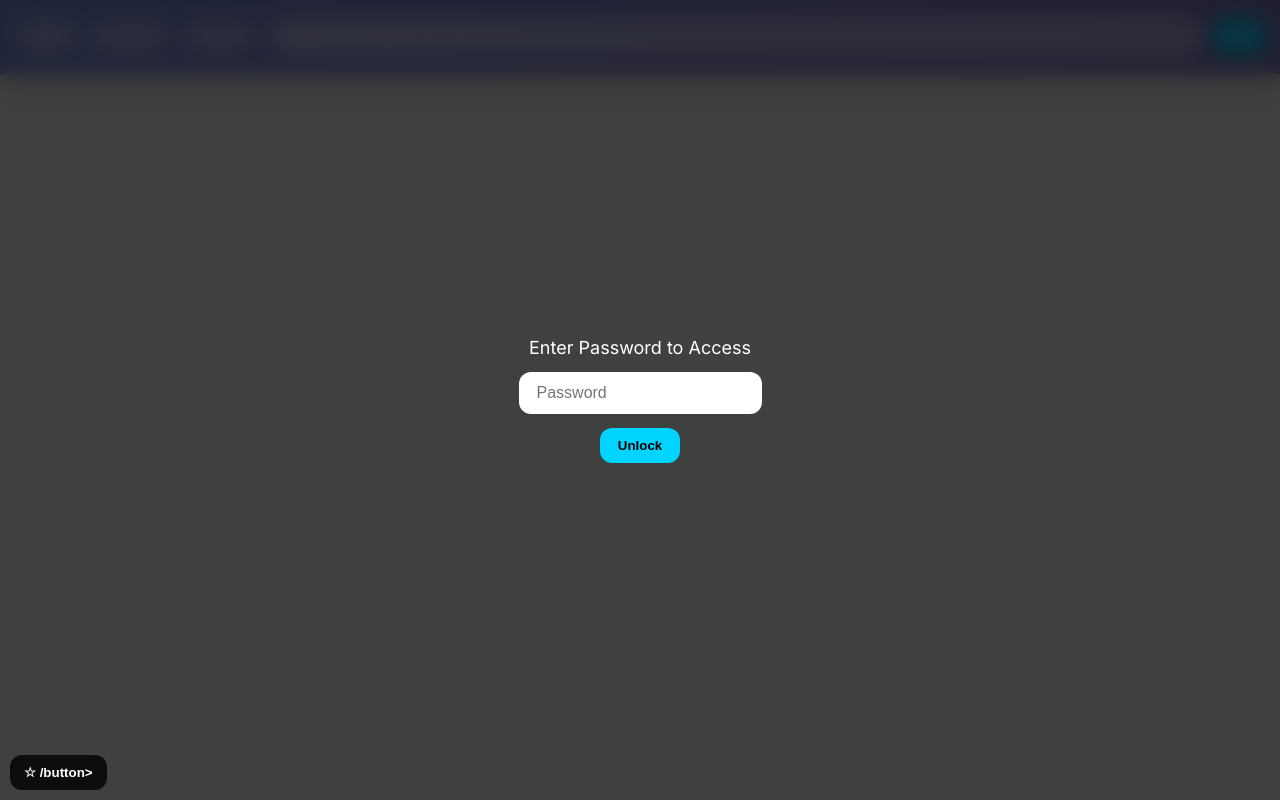
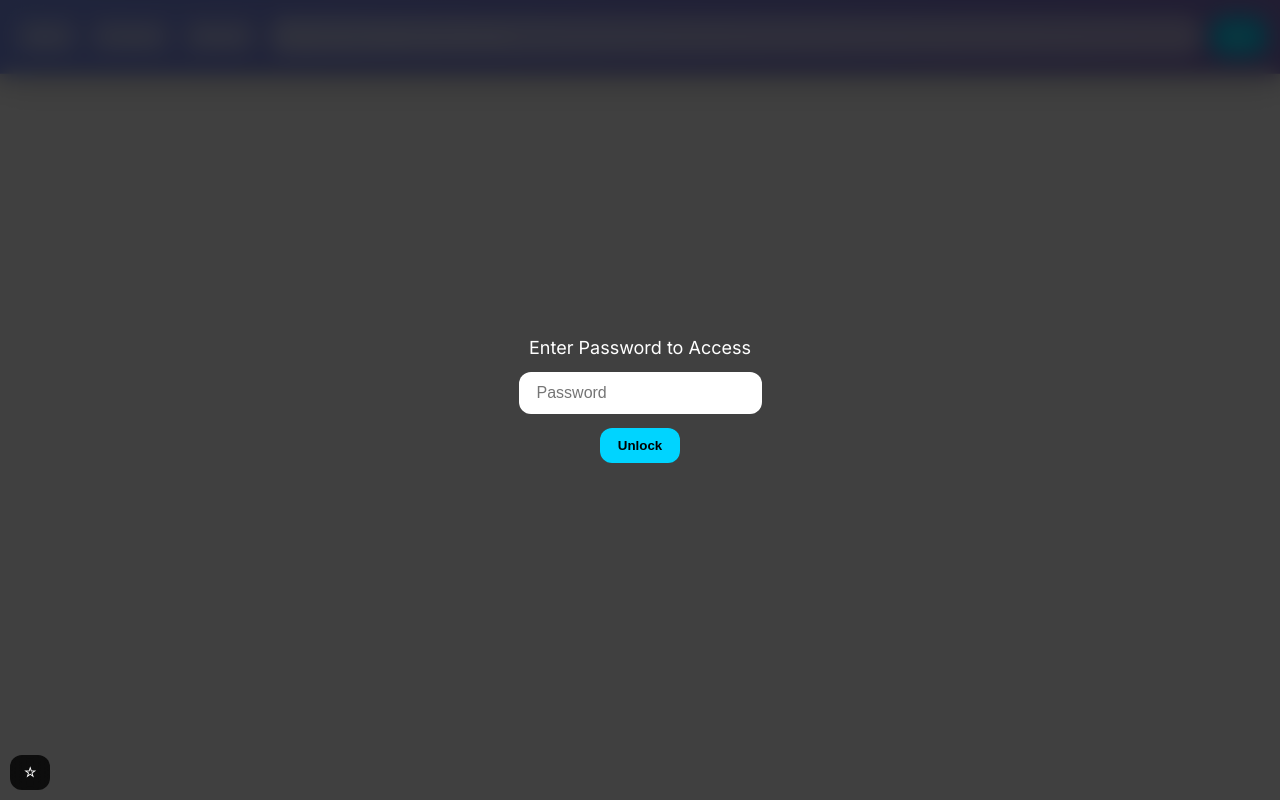
Before and after one commit to ReinaOnTop/Gform, a plain HTML site: page index.html in a window 1280 px wide. Drawn offline with Linux system fonts and the light colour scheme.

Commit message:
Update index.html

```diff
--- a/index.html
+++ b/index.html
@@ -157,7 +157,7 @@
   font-weight: 600;
   cursor: pointer;
   z-index: 99999; /* above everything */
-"> ☆ /button>
+"> ☆ </button>
 
   <script>
     /* PASSWORD SYSTEM */
```
